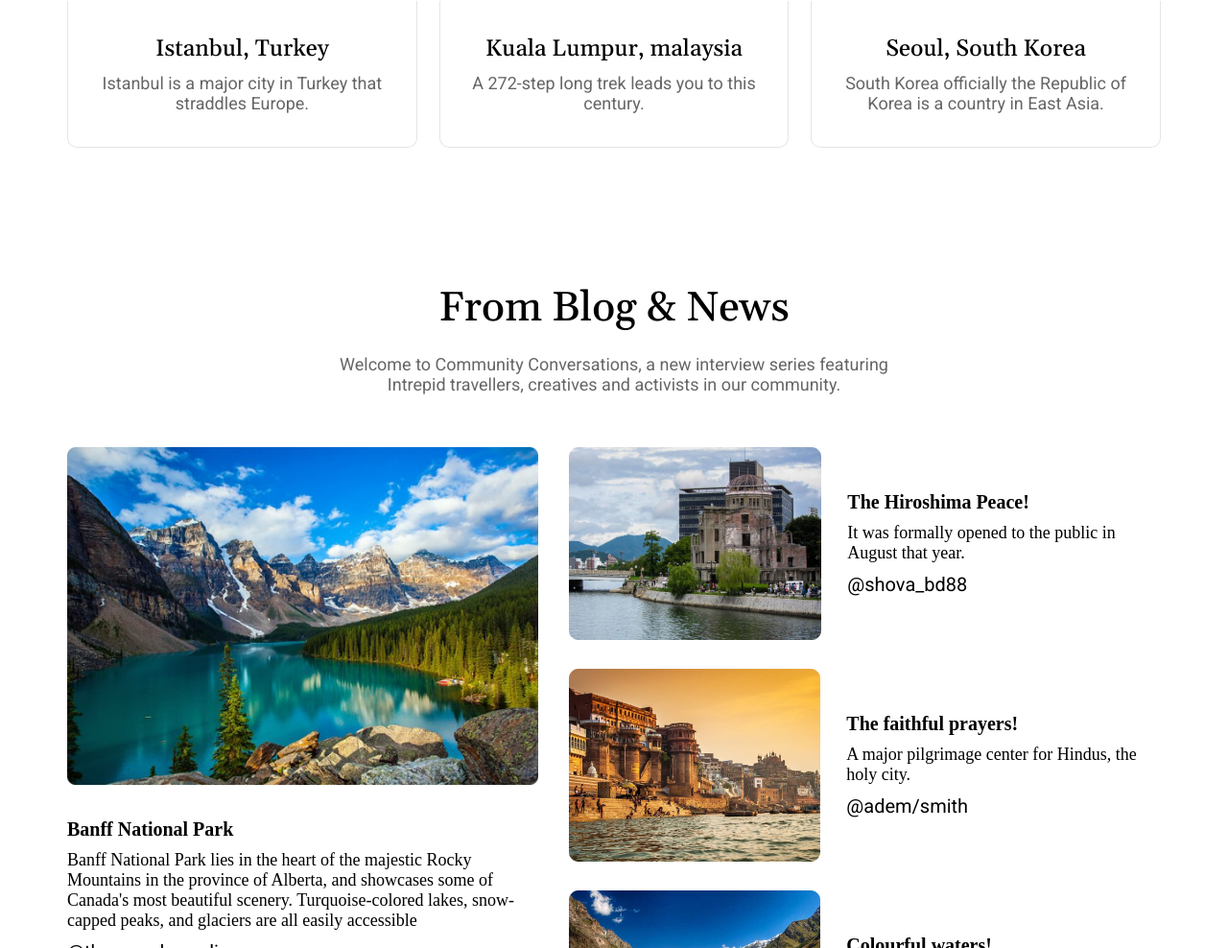
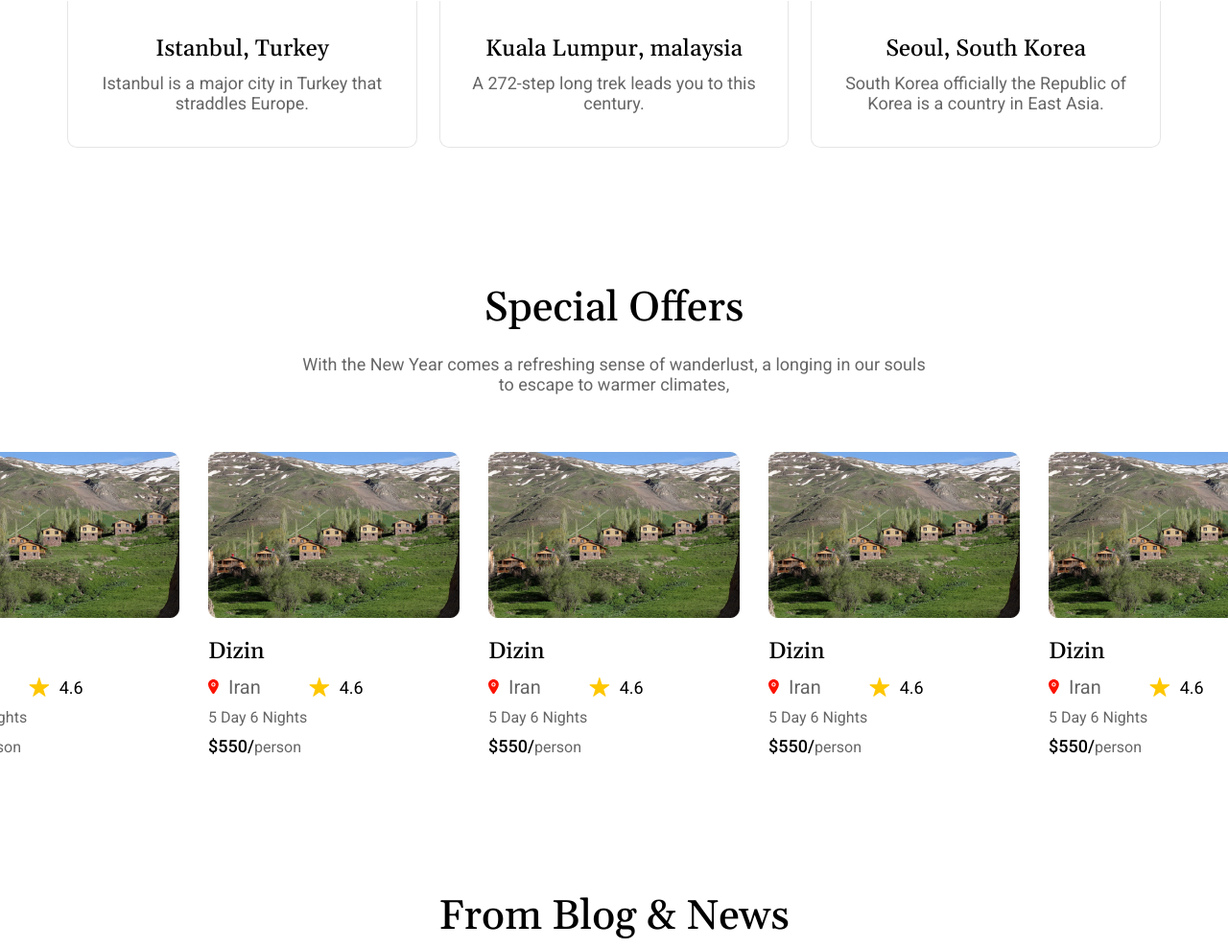
Before and after one commit to Flut9/Traveland, a plain HTML site: page index.html in a window 1280 px wide. Shown: the part 1445-2433 px from the top of the page at 96% size. Drawn offline with nearby package versions, Linux system fonts and the light colour scheme; a web font is replaced by a local one.

Commit message:
Закончил верстку

```diff
--- a/index.html
+++ b/index.html
@@ -77,6 +77,114 @@
                         <p class="location__item-text text">South Korea officially the Republic of Korea is a country in East Asia.</p>
                     </div>
                 </div>
+            </div>
+        </div>
+    </section>
+
+    <!-- Special Offers -->
+    <section class="offers">
+        <h2 class="offers__title title">Special Offers</h2>
+        <p class="offers__text text">With the New Year comes a refreshing sense of wanderlust, a longing in our souls to escape to warmer climates, </p>
+
+        <div class="offers__slider slider">
+            <div class="slider__item offers__item">
+                <img src="images/slider-image.jpg" alt="" class="offers__item-image">
+                <h2 class="offers__item-title">Dizin</h2>
+
+                <div class="offers__item-content">
+                    <div class="offers__item-geopos">
+                        <img src="images/icons/mark.svg" alt="">
+                        <span>Iran</span>
+                    </div>
+
+                    <div class="offers__item-grade">
+                        <img src="images/icons/star.svg" alt="">
+                        <span>4.6</span>
+                    </div>
+                </div>
+
+                <span class="offers__item-info">5 Day 6 Nights</span>
+                <span class="offers__item-price"><span>$550/</span>person</span>
+            </div>
+
+            <div class="slider__item offers__item">
+                <img src="images/slider-image.jpg" alt="" class="offers__item-image">
+                <h2 class="offers__item-title">Dizin</h2>
+
+                <div class="offers__item-content">
+                    <div class="offers__item-geopos">
+                        <img src="images/icons/mark.svg" alt="">
+                        <span>Iran</span>
+                    </div>
+
+                    <div class="offers__item-grade">
+                        <img src="images/icons/star.svg" alt="">
+                        <span>4.6</span>
+                    </div>
+                </div>
+
+                <span class="offers__item-info">5 Day 6 Nights</span>
+                <span class="offers__item-price"><span>$550/</span>person</span>
+            </div>
+
+            <div class="slider__item offers__item">
+                <img src="images/slider-image.jpg" alt="" class="offers__item-image">
+                <h2 class="offers__item-title">Dizin</h2>
+
+                <div class="offers__item-content">
+                    <div class="offers__item-geopos">
+                        <img src="images/icons/mark.svg" alt="">
+                        <span>Iran</span>
+                    </div>
+
+                    <div class="offers__item-grade">
+                        <img src="images/icons/star.svg" alt="">
+                        <span>4.6</span>
+                    </div>
+                </div>
+
+                <span class="offers__item-info">5 Day 6 Nights</span>
+                <span class="offers__item-price"><span>$550/</span>person</span>
+            </div>
+
+            <div class="slider__item offers__item">
+                <img src="images/slider-image.jpg" alt="" class="offers__item-image">
+                <h2 class="offers__item-title">Dizin</h2>
+
+                <div class="offers__item-content">
+                    <div class="offers__item-geopos">
+                        <img src="images/icons/mark.svg" alt="">
+                        <span>Iran</span>
+                    </div>
+
+                    <div class="offers__item-grade">
+                        <img src="images/icons/star.svg" alt="">
+                        <span>4.6</span>
+                    </div>
+                </div>
+
+                <span class="offers__item-info">5 Day 6 Nights</span>
+                <span class="offers__item-price"><span>$550/</span>person</span>
+            </div>
+
+            <div class="slider__item offers__item">
+                <img src="images/slider-image.jpg" alt="" class="offers__item-image">
+                <h2 class="offers__item-title">Dizin</h2>
+
+                <div class="offers__item-content">
+                    <div class="offers__item-geopos">
+                        <img src="images/icons/mark.svg" alt="">
+                        <span>Iran</span>
+                    </div>
+
+                    <div class="offers__item-grade">
+                        <img src="images/icons/star.svg" alt="">
+                        <span>4.6</span>
+                    </div>
+                </div>
+
+                <span class="offers__item-info">5 Day 6 Nights</span>
+                <span class="offers__item-price"><span>$550/</span>person</span>
             </div>
         </div>
     </section>
--- a/style.css
+++ b/style.css
@@ -260,6 +260,97 @@ a, button {
     margin-top: 10px;
 }
 
+/* Special offers */
+.offers {
+    display: flex;
+    flex-direction: column;
+    align-items: center;
+    padding-top: 140px;
+}
+
+.offers__text {
+    max-width: 656px;
+    margin-top: 20px;
+}
+
+.offers__slider {
+    width: 100%;
+    display: flex;
+    margin-top: 60px;
+    overflow: hidden;
+    justify-content: center;
+}
+
+.offers__item {
+    display: flex;
+    flex-direction: column;
+    margin-left: 30px;
+}
+
+.offers__item:first-child {
+    margin-left: 0;
+}
+
+.offers__item-title {
+    font-family: 'Gelasio';
+    font-weight: 500;
+    font-size: 24px;
+    color: var(--color-black);
+    margin-top: 20px;
+}
+
+.offers__item-content {
+    display: flex;
+    align-items: center;
+    margin-top: 10px;
+}
+
+.offers__item-geopos, .offers__item-grade {
+    display: flex;
+    align-items: center;
+}
+
+.offers__item-geopos span {
+    font-family: 'Roboto';
+    font-size: 20px;
+    color: var(--color-black);
+    opacity: 0.6;
+    margin-left: 10px;
+}
+
+.offers__item-grade {
+    margin-left: 50px;
+}
+
+.offers__item-grade span {
+    font-family: 'Roboto';
+    font-size: 18px;
+    color: var(--color-black);
+    margin-left: 10px;
+}
+
+.offers__item-info {
+    display: inline-block;
+    font-family: 'Roboto';
+    font-size: 16px;
+    color: var(--color-black);
+    opacity: 0.6;
+    margin-top: 10px;
+}
+
+.offers__item-price {
+    display: inline-block;
+    font-family: 'Roboto';
+    color: rgba(0, 0, 0, 0.6);
+    margin-top: 10px;
+}
+
+.offers__item-price span {
+    font-weight: 500;
+    font-size: 18px;
+    color: var(--color-black);
+}
+
 /* Blog */
 .blog {
     display: flex;
```
Also changed, not shown: images/icons/mark.svg (added), images/icons/star.svg (added), images/slider-image.jpg (added).
